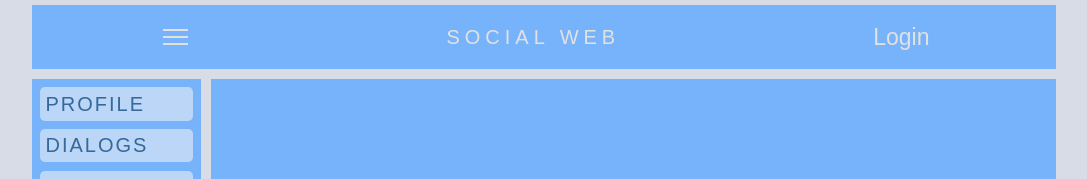
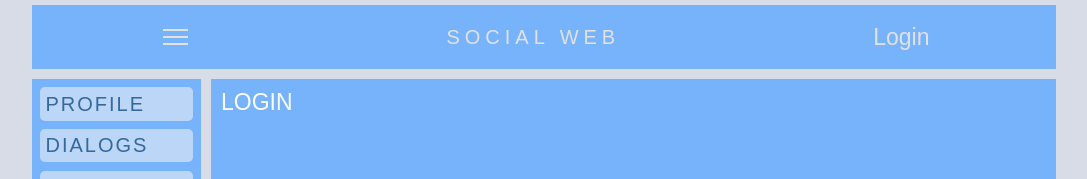
Before and after one commit to vladislavzasyadko/react-course-social-network, a React (Create React App) app: page /login in a window 1280 px wide. Shown: the top 179 px of the page, without its empty margins (96-1183 px from the left). Built offline with nearby package versions, Linux system fonts and the light colour scheme; no server answers.

Commit message:
redirect check added to profile and dialogs components checking if user is authorized

```diff
--- a/src/App.js
+++ b/src/App.js
@@ -7,6 +7,7 @@
 import ProfileContainer from "./components/Profile/ProfileContainer";
 import DialogsContainer from "./components/Dialogs/DialogsContainer";
 import UsersContainer from "./components/Users/UsersContainer";
+import Login from "./components/Login/Login";
 
 
 const App = (props) => {
@@ -33,6 +34,11 @@
                             />}
                         path='/users'
                     />
+                    <Route render={() =>
+                        <Login
+                            />}
+                        path='/login'
+                    />
                 </div>
             </div>
         </BrowserRouter>
--- a/src/components/Dialogs/Dialogs.jsx
+++ b/src/components/Dialogs/Dialogs.jsx
@@ -2,6 +2,7 @@
 import DialogItem from './DialogItem/DialogItem'
 import dmodule from './Dialogs.module.css';
 import Message from "./Message/Message";
+import { Redirect } from "react-router-dom";
 
 const Dialogs = (props) => {
   let dialogsElements = props.dialogState.dialogs
@@ -19,6 +20,10 @@
   let onNewMessageChange = (event) => {
     let messageBody = event.target.value;
     props.updateNewMessageBody(messageBody);
+  }
+
+  if(!props.isAuth){
+    return <Redirect to={'/login'}/>
   }
 
   return (
--- a/src/components/Dialogs/DialogsContainer.jsx
+++ b/src/components/Dialogs/DialogsContainer.jsx
@@ -32,7 +32,8 @@
 
 let mapStateToProps = (state) => {
   return {
-    dialogState: state.dialogsData
+    dialogState: state.dialogsData,
+    isAuth: state.auth.isAuth
   }
 }
 let mapDispatchToProps = (dispatch) => {
--- a/src/components/Header/HeaderContainer.jsx
+++ b/src/components/Header/HeaderContainer.jsx
@@ -1,7 +1,6 @@
 import React from 'react';
 import Header from './Header';
 import {authUser} from './../../redux/authReducer';
-import * as axios from 'axios'
 import {connect} from 'react-redux'
 
 class HeaderContainer extends React.Component {
--- /dev/null
+++ b/src/components/Login/Login.jsx
@@ -0,0 +1,11 @@
+import React from 'react'
+
+
+const Login = (props) => {
+
+    return (
+        <div>LOGIN</div>
+    )
+}
+
+export default Login
--- a/src/components/Profile/ProfileContainer.jsx
+++ b/src/components/Profile/ProfileContainer.jsx
@@ -2,7 +2,7 @@
 import Profile from "./Profile";
 import { connect } from 'react-redux';
 import {getUserProfile} from './../../redux/profileReducer';
-import { withRouter } from "react-router-dom";
+import { withRouter, Redirect } from "react-router-dom";
 
 
 class ProfileContainer extends React.Component {
@@ -16,6 +16,9 @@
   }
 
   render() {
+    if(!this.props.isAuth){
+      return <Redirect to={'/login'}/>
+    }
     return <div>
       <Profile {...this.props} profile={this.props.profile}/>
     </div>
@@ -24,6 +27,7 @@
 
 let mapStateToProps = (state) => ({
   profile: state.profileData.profile,
+  isAuth: state.auth.isAuth,
 });
 
 let WithUrlDataComponent = withRouter(ProfileContainer);
```
